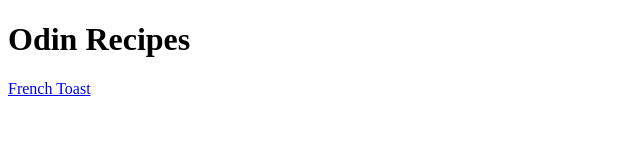
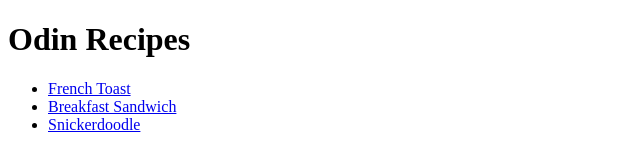
Before and after one commit to bshea2k/odin-recipes, a plain HTML site: page index.html in a window 1280 px wide. Shown: the whole page, without its empty margins (0-640 px from the left). Drawn offline with Linux system fonts and the light colour scheme.

Commit message:
Add list of links to recipe pages

```diff
--- a/index.html
+++ b/index.html
@@ -6,6 +6,10 @@
 </head>
 <body>
     <h1>Odin Recipes</h1>
-    <a href="./recipes/french-toast.html" target="_blank" rel="noopener noreferrer">French Toast</a>
+    <ul>
+        <li><a href="./recipes/french-toast.html" target="_blank" rel="noopener noreferrer">French Toast</a></li>
+        <li><a href="./recipes/breakfast-sandwich.html" target="_blank" rel="noopener noreferrer">Breakfast Sandwich</a></li>
+        <li><a href="./recipes/snickerdoodle.html" target="_blank" rel="noopener noreferrer">Snickerdoodle</a></li>
+    </ul>
 </body>
 </html>
```
